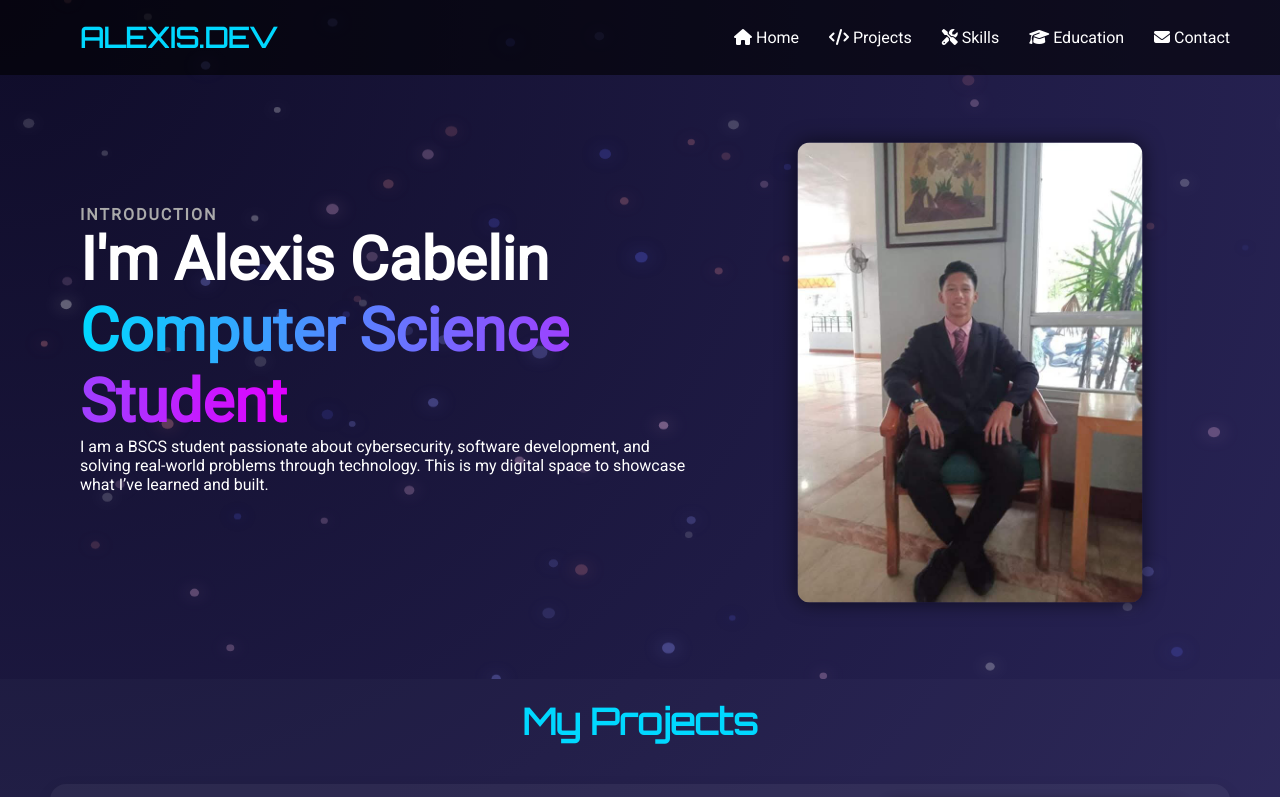
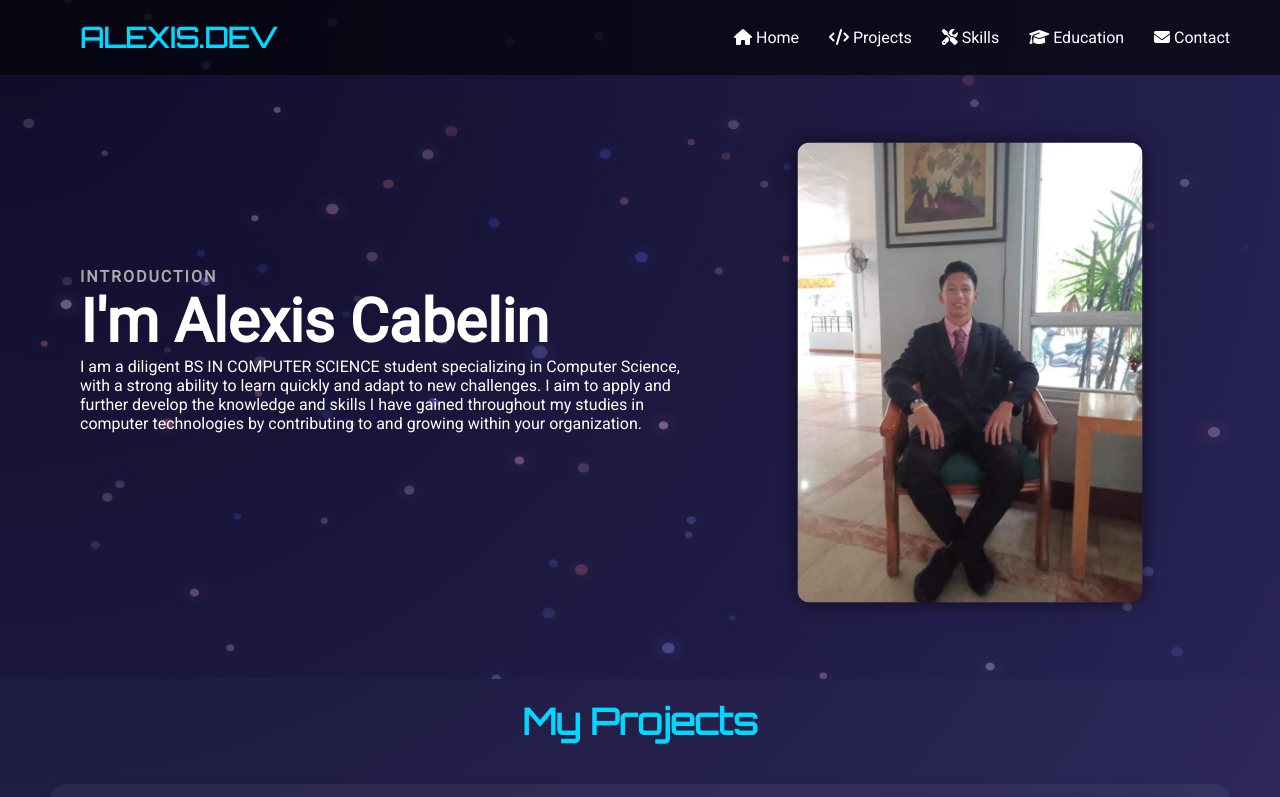
Before and after one commit to Cabelin012/Portfolio, a plain HTML site: page index.html in a window 1280 px wide. Shown: the top 797 px of the page. Drawn offline with nearby package versions, Linux system fonts and the light colour scheme; files whose address does not match are found by name.

Commit message:
finals commit

```diff
--- a/index.html
+++ b/index.html
@@ -30,11 +30,12 @@
     <canvas id="bokehCanvas"></canvas>
     <div class="hero-text">
       <h4>INTRODUCTION</h4>
-      <h1>I'm Alexis Cabelin <br><span>Computer Science Student</span></h1>
+      <h1>I'm Alexis Cabelin <br></h1>
       <p>
-        I am a BSCS student passionate about cybersecurity, software development,
-        and solving real-world problems through technology. This is my digital space
-        to showcase what I’ve learned and built.
+      I am a diligent BS IN COMPUTER SCIENCE student specializing in Computer Science, with a strong ability to learn quickly and adapt to new challenges.
+      I aim to apply and further develop the knowledge and skills
+      I have gained throughout my studies in computer technologies
+      by contributing to and growing within your organization.
       </p>
     </div>
     <div class="hero-img">
```
